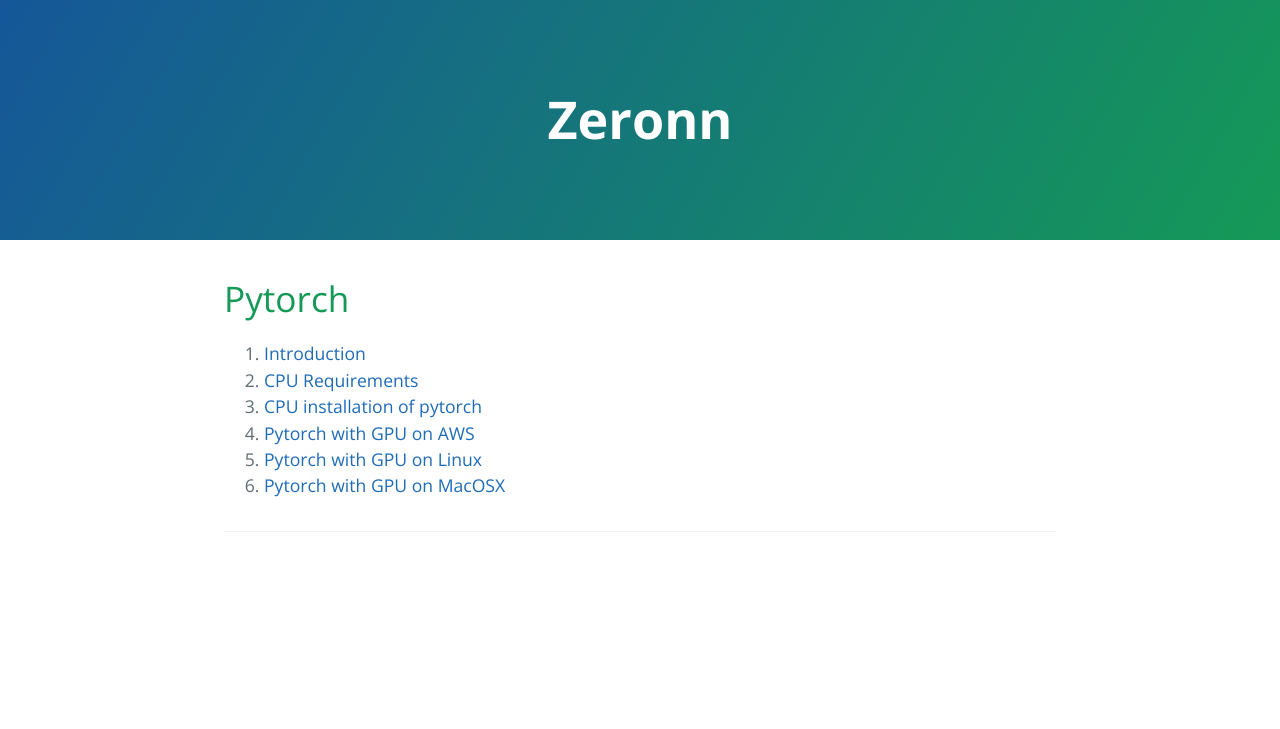
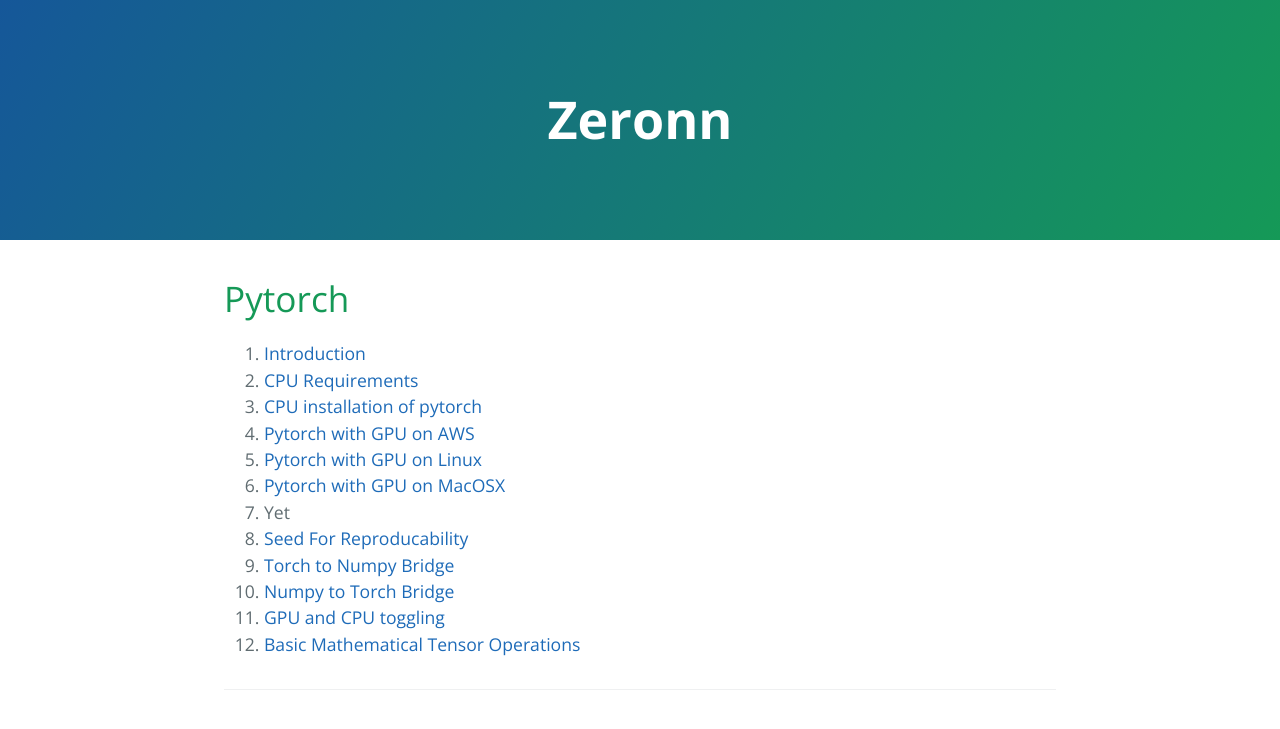
Before and after one commit to abhishekyana/abhishekyana.github.io, a Jekyll site: the page built from courses.md, in a window 1280 px wide. Shown: the top 729 px of the page. Built offline with Jekyll 4.4.1, drawn with Linux system fonts in a browser that asks for light colours.

Commit message:
Added files

```diff
--- a/courses.md
+++ b/courses.md
@@ -10,3 +10,9 @@
 1. [Pytorch with GPU on AWS](https://vimeo.com/242341497)
 1. [Pytorch with GPU on Linux](https://vimeo.com/242341492)
 1. [Pytorch with GPU on MacOSX](https://vimeo.com/242341513)
+1. Yet
+1. [Seed For Reproducability](https://vimeo.com/242369097)
+1. [Torch to Numpy Bridge](https://vimeo.com/242369125)
+1. [Numpy to Torch Bridge](https://vimeo.com/242369172)
+1. [GPU and CPU toggling](https://vimeo.com/242369169)
+1. [Basic Mathematical Tensor Operations](https://vimeo.com/242369148)
```
Also changed, not shown: index.md (+1 -0 lines).
